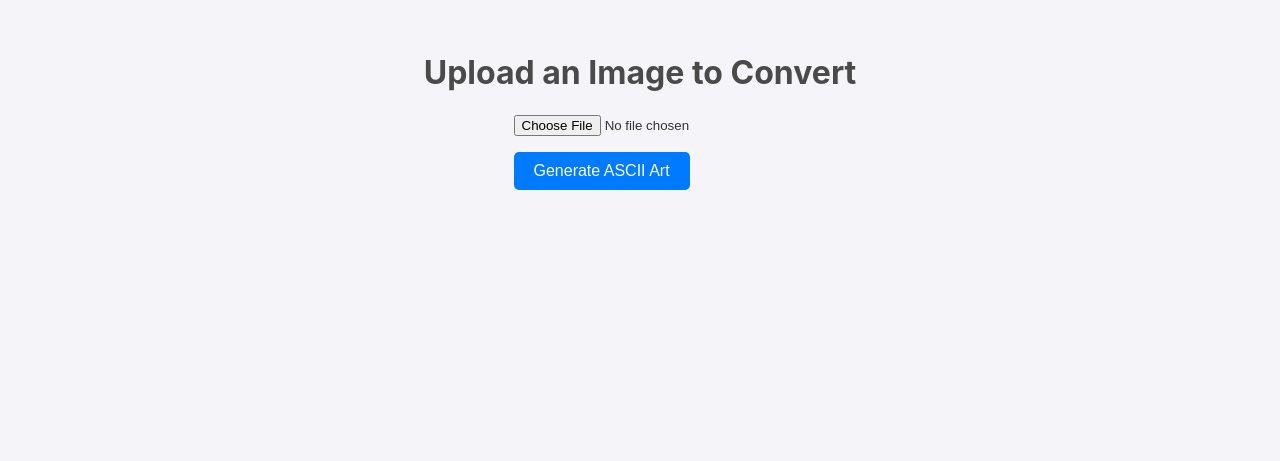
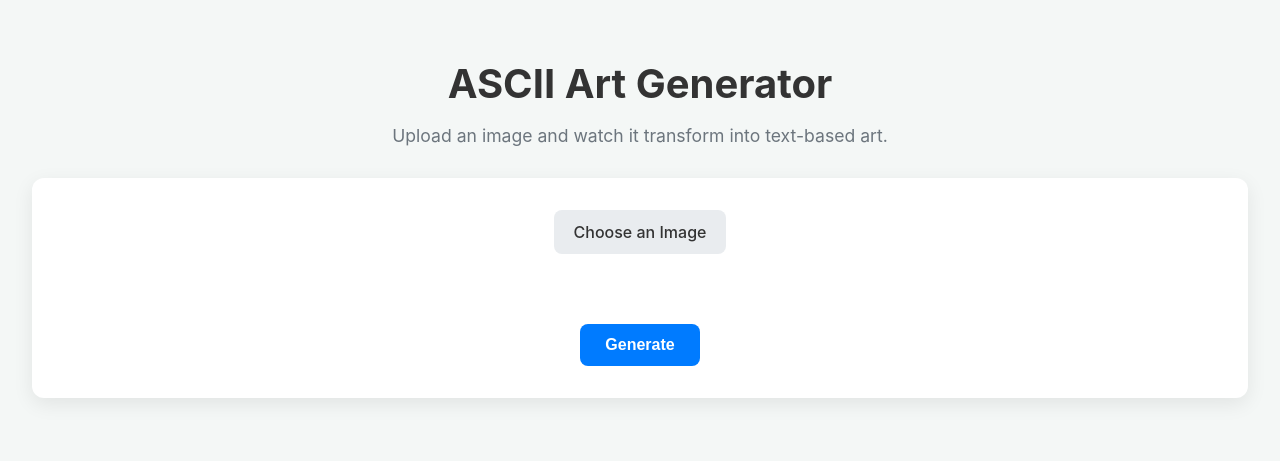
Before and after one commit to Alireza2317/ascii-art-ify, a Flask app: page / in a window 1280 px wide. Shown: the top 461 px of the page. Run offline with Flask 3, Linux system fonts and the light colour scheme.

Commit message:
improved index.html and style.css

```diff
--- a/static/style.css
+++ b/static/style.css
@@ -1,43 +1,170 @@
+/* --- General Setup --- */
+:root {
+	--primary-color: #007bff;
+	--background-color: #f4f7f6;
+	--card-background: #ffffff;
+	--text-color: #333;
+	--light-text-color: #f8f9fa;
+	--dark-background: #212529;
+	--border-color: #dee2e6;
+}
+
 body {
-	font-family: -apple-system, BlinkMacSystemFont, "Segoe UI", Roboto,
-		Helvetica, Arial, sans-serif;
-	background-color: #f4f4f9;
-	color: #333;
-	display: flex;
-	flex-direction: column;
-	align-items: center;
+	font-family: -apple-system, BlinkMacSystemFont, "Segoe UI", Roboto, Helvetica,
+		Arial, sans-serif;
+	background-color: var(--background-color);
+	color: var(--text-color);
 	margin: 0;
 	padding: 2rem;
+	box-sizing: border-box;
+}
+
+/* --- Layout & Header --- */
+.main-container {
+	width: 100%;
+	/* max-width: 900px; */
+	margin: 0 auto;
+	text-align: center;
+}
+
+header {
+	margin-bottom: 2rem;
 }
 
 h1 {
-	color: #4a4a4a;
+	font-size: 2.5rem;
+	color: var(--text-color);
+	margin-bottom: 0.5rem;
 }
 
-.container {
-	background: #fff;
-	padding: 2rem;
-	border-radius: 8px;
-	box-shadow: 0 4px 12px rgba(0, 0, 0, 0.1);
-	width: 100%;
-	max-width: 600px;
-	text-align: center;
+.subtitle {
+	font-size: 1.1rem;
+	color: #6c757d;
 }
 
+.card {
+	background: var(--card-background);
+	padding: 2rem;
+	border-radius: 12px;
+	box-shadow: 0 6px 20px rgba(0, 0, 0, 0.08);
+	margin-bottom: 2rem;
+}
+
+/* --- Form Elements --- */
 input[type="file"] {
+	display: none;
+}
+
+.file-label {
+	background-color: #e9ecef;
+	color: var(--text-color);
+	padding: 12px 20px;
+	border-radius: 8px;
+	cursor: pointer;
+	font-weight: 500;
+	display: inline-block;
 	margin-bottom: 1rem;
+	transition: background-color 0.2s;
+}
+
+.file-label:hover {
+	background-color: #ced4da;
+}
+
+#file-name {
+	font-style: italic;
+	color: #6c757d;
+	height: 22px;
+	display: block;
 }
 
 input[type="submit"] {
-	background-color: #007bff;
+	background-color: var(--primary-color);
 	color: white;
 	border: none;
-	padding: 10px 20px;
-	border-radius: 5px;
+	padding: 12px 25px;
+	border-radius: 8px;
 	cursor: pointer;
 	font-size: 1rem;
+	font-weight: 600;
+	transition: background-color 0.2s;
 }
 
 input[type="submit"]:hover {
 	background-color: #0056b3;
 }
+
+/* --- Result & Utility Buttons --- */
+#result-container {
+	display: none;
+	/* Initially hidden */
+	max-width: 100dvw;
+	/* Allow the result card to be much wider */
+}
+
+.result-header {
+	display: flex;
+	justify-content: space-between;
+	align-items: center;
+	margin-bottom: 1.5rem;
+	text-align: left;
+}
+
+.result-header h2 {
+	margin: 0;
+	font-size: 1.5rem;
+}
+
+.util-btn {
+	background-color: #6c757d;
+	color: white;
+	border: none;
+	padding: 8px 16px;
+	border-radius: 8px;
+	cursor: pointer;
+	font-weight: 500;
+	transition: background-color 0.2s;
+}
+
+.util-btn:hover {
+	background-color: #5a6268;
+}
+
+/* --- ASCII Art & Loader --- */
+#ascii-art {
+	background-color: var(--light-text-color);
+	color: var(--dark-background);
+	padding: 1.5rem;
+	border-radius: 8px;
+	white-space: pre;
+	font-family: "Menlo", "Consolas", "Courier New", Courier, monospace;
+	overflow-x: auto;
+	/* Important for wide art */
+	line-height: 1;
+	/* Tighter line height */
+	font-size: 0.2rem;
+	/* Smaller font to fit more art */
+	text-align: left;
+}
+
+.loader {
+	border: 5px solid #f3f3f3;
+	border-top: 5px solid var(--primary-color);
+	border-radius: 50%;
+	width: 40px;
+	height: 40px;
+	animation: spin 1s linear infinite;
+	margin: 2rem auto;
+	display: none;
+	/* Initially hidden */
+}
+
+@keyframes spin {
+	0% {
+		transform: rotate(0deg);
+	}
+
+	100% {
+		transform: rotate(360deg);
+	}
+}
--- a/templates/index.html
+++ b/templates/index.html
@@ -1,10 +1,37 @@
 {% extends 'base.html' %}
 
 {% block content %}
-<h1>Upload an Image to Convert</h1>
-<form action="/upload" method="post" enctype="multipart/form-data">
-	<input type="file" name="image" accept="image/*" required />
-	<br />
-	<input type="submit" value="Generate ASCII Art" />
-</form>
+<div class="main-container">
+	<header>
+		<h1>ASCII Art Generator</h1>
+		<p class="subtitle">
+			Upload an image and watch it transform into text-based art.
+		</p>
+	</header>
+
+	<!-- Upload form -->
+	<div class="card">
+		<form id="upload-form" enctype="multipart/form-data">
+			<label for="file-input" class="file-label">Choose an Image</label>
+			<input type="file" id="file-input" name="image" accept="image/*" required />
+			<p id="file-name"></p>
+			<input type="submit" value="Generate" />
+		</form>
+	</div>
+
+	<!-- Loading Spinner -->
+	<div class="loader"></div>
+
+	<!-- Result Card (initially hidden) -->
+	<div class="card" id="result-container">
+		<div class="result-header">
+			<h2>Output ASCII Art</h2>
+			<div class="button-group">
+				<button id="copy-btn" class="util-btn">Copy</button>
+				<button id="download-btn" class="util-btn">Download as .txt</button>
+			</div>
+		</div>
+		<pre id="ascii-art"></pre>
+	</div>
+</div>
 {% endblock %}
```
